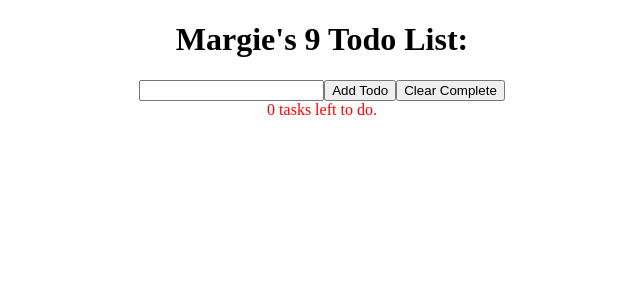
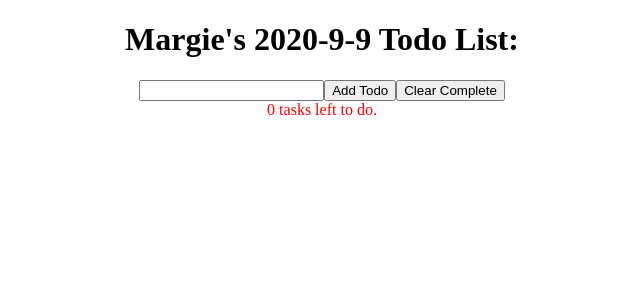
Before and after one commit to margueriteblair/React-Todo-List, a React (Create React App) app: page / in a window 1280 px wide. Shown: the top 300 px of the page, without its empty margins (318-958 px from the left). Built offline with nearby package versions, Linux system fonts and the light colour scheme.

Commit message:
corrected date format

```diff
--- a/src/App.js
+++ b/src/App.js
@@ -42,7 +42,7 @@ function App() {
 
   return (
     <div style={{textAlign: "center"}}>
-      <h1>Margie's {today.getDate()} Todo List:</h1>
+      <h1>Margie's {`${today.getFullYear()}-${today.getMonth()+1}-${today.getDate()}`} Todo List:</h1>
       <TodoList todos={todos} toggleTodo={toggleTodo} />
       <input ref={todoNameRef} type="text" />
       <button onClick={handleAddTodo}>Add Todo</button>
```
